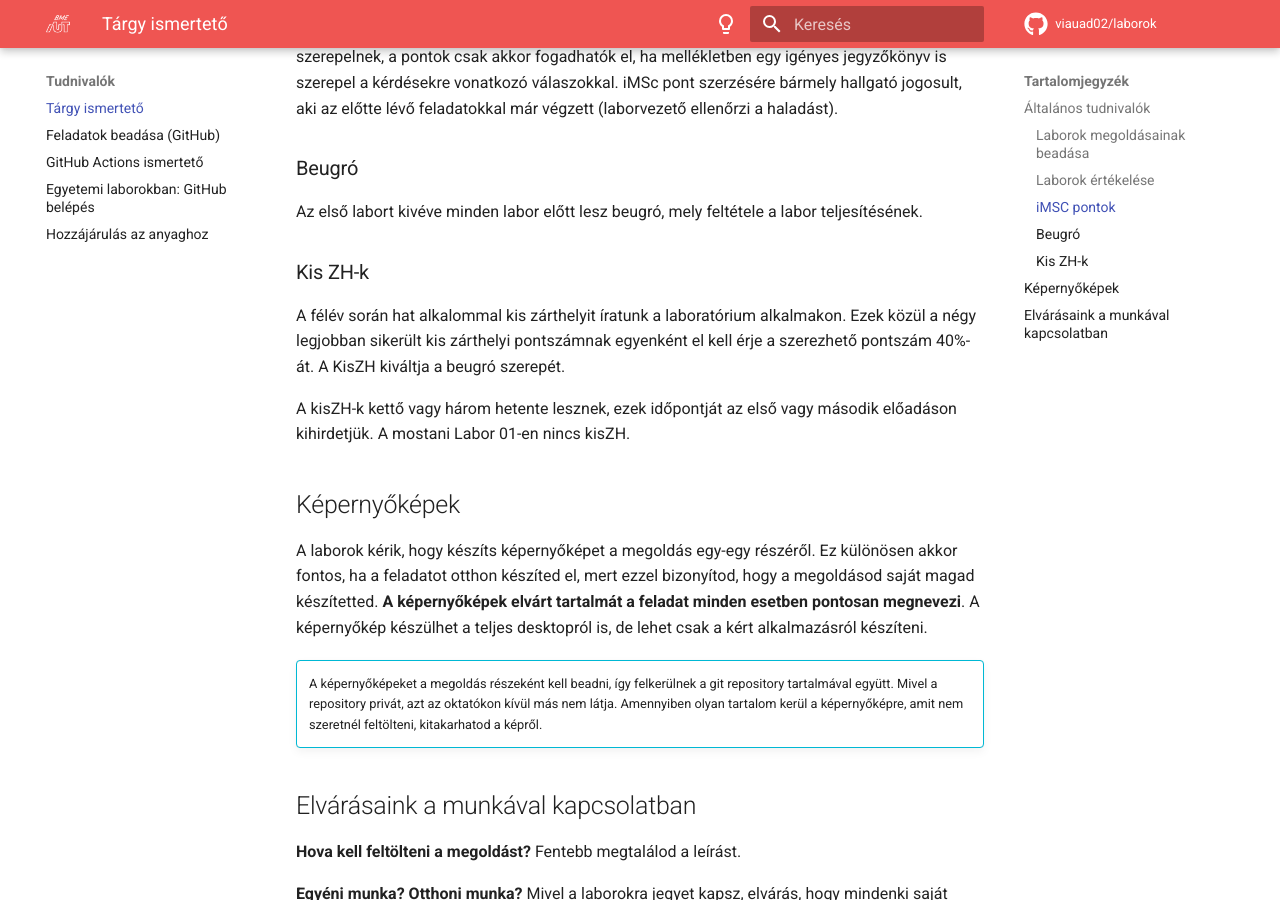
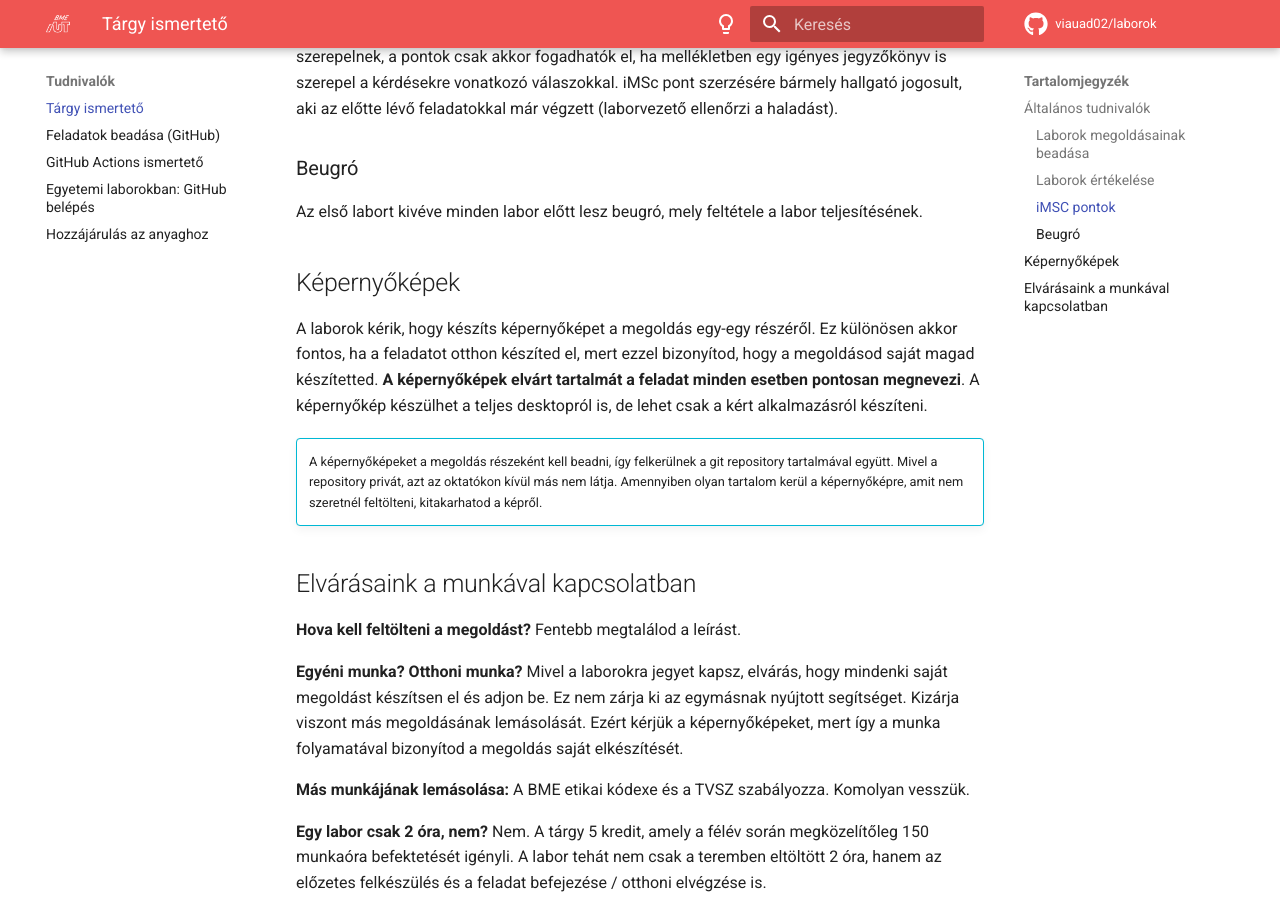
Before and after one commit to VIAUAD02/laborok, an MkDocs documentation site: the page built from docs/index.md, in a window 1280 px wide and 900 px high, scrolled down 1488 px. Built offline with MkDocs 1.6.1 and Material for MkDocs 9.7.7, drawn with Linux system fonts in a browser that asks for light colours; comment, search, counter and statistics services are not loaded.

Commit message:
Delete KZH section from documentation

```diff
--- a/docs/index.md
+++ b/docs/index.md
@@ -42,12 +42,6 @@ A ZH-kon 10-10 pont és a laborokon összesen 10 pont szerezhető. Az első labo
 
 Az első labort kivéve minden labor előtt lesz beugró, mely feltétele a labor teljesítésének.
 
-### Kis ZH-k
-
-A félév során hat alkalommal kis zárthelyit íratunk a laboratórium alkalmakon. Ezek közül a négy legjobban sikerült kis zárthelyi pontszámnak egyenként el kell érje a szerezhető pontszám 40%-át. A KisZH kiváltja a beugró szerepét.
-
-A kisZH-k kettő vagy három hetente lesznek, ezek időpontját az első vagy második előadáson kihirdetjük. A mostani Labor 01-en nincs kisZH.
-
 
 ## Képernyőképek
 
```
